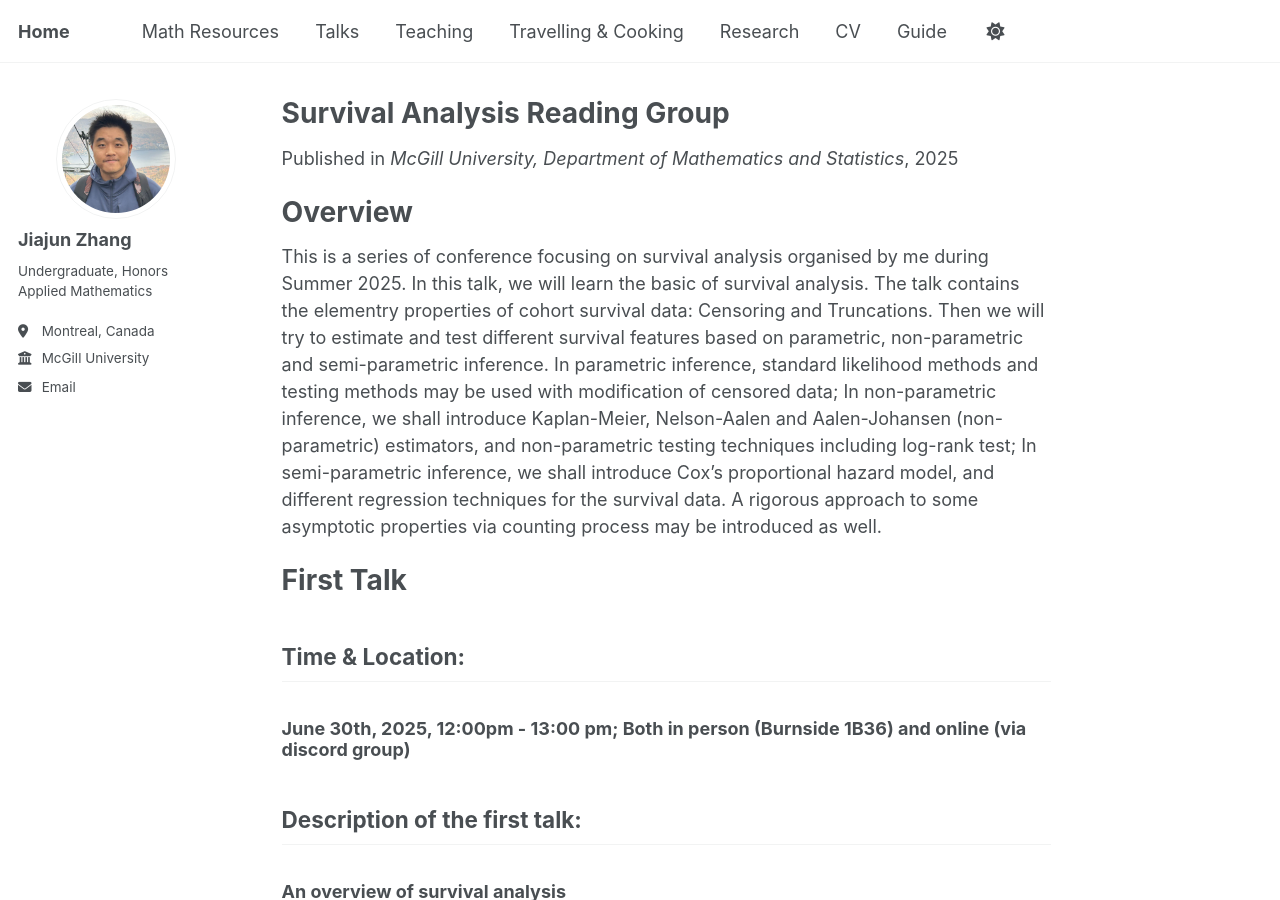
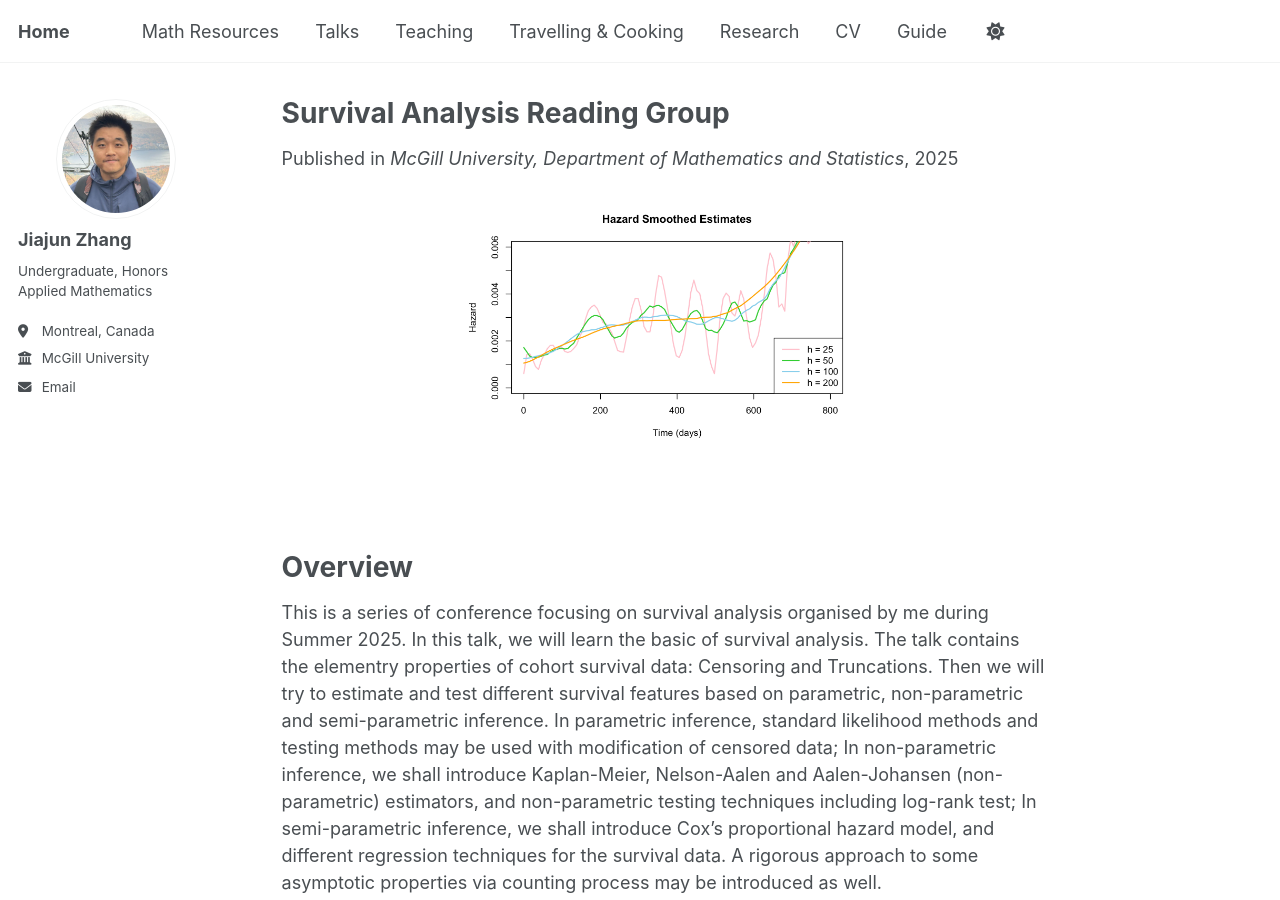
Before and after one commit to JohanssonRein/JohanssonRein.github.io, a Jekyll site: the page built from _talks/2025-06-01-survivalanalysis.md, in a window 1280 px wide and 900 px high. Built offline with Jekyll 4.4.1, drawn with Linux system fonts in a browser that asks for light colours.

Commit message:
Update 2025-06-01-survivalanalysis.md

```diff
--- a/_talks/2025-06-01-survivalanalysis.md
+++ b/_talks/2025-06-01-survivalanalysis.md
@@ -8,6 +8,12 @@ venue: "McGill University, Department of Mathematics and Statistics"
 date: 2025-06-01
 location: "Montreal, QC, Canada"
 ---
+
+<p align="center">
+  <img src="/images/HazardSmoothedEstimates.png" alt="Poster" width="400"/>
+</p>
+
+<br><br>
 
 # Overview
 
```
